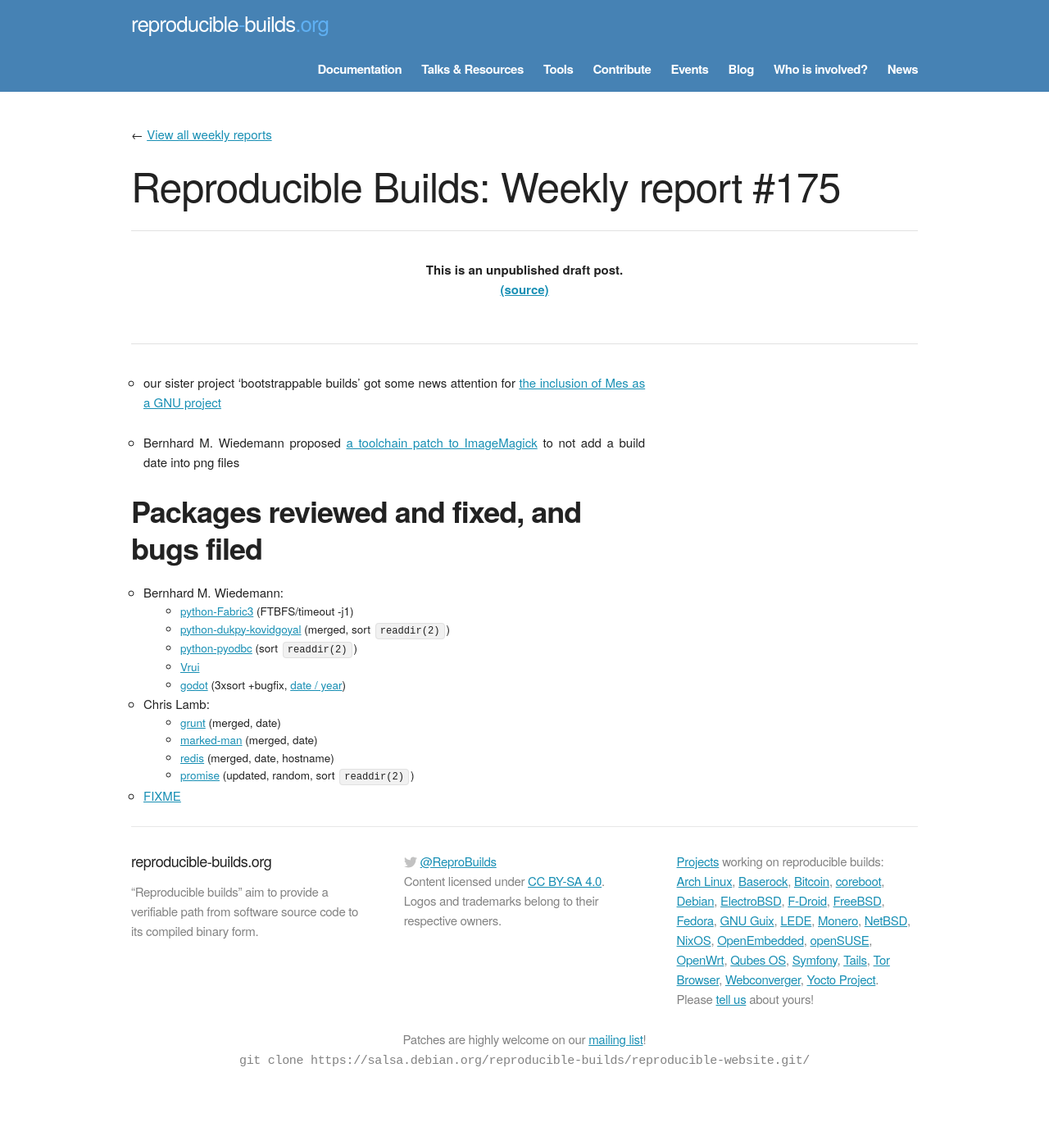
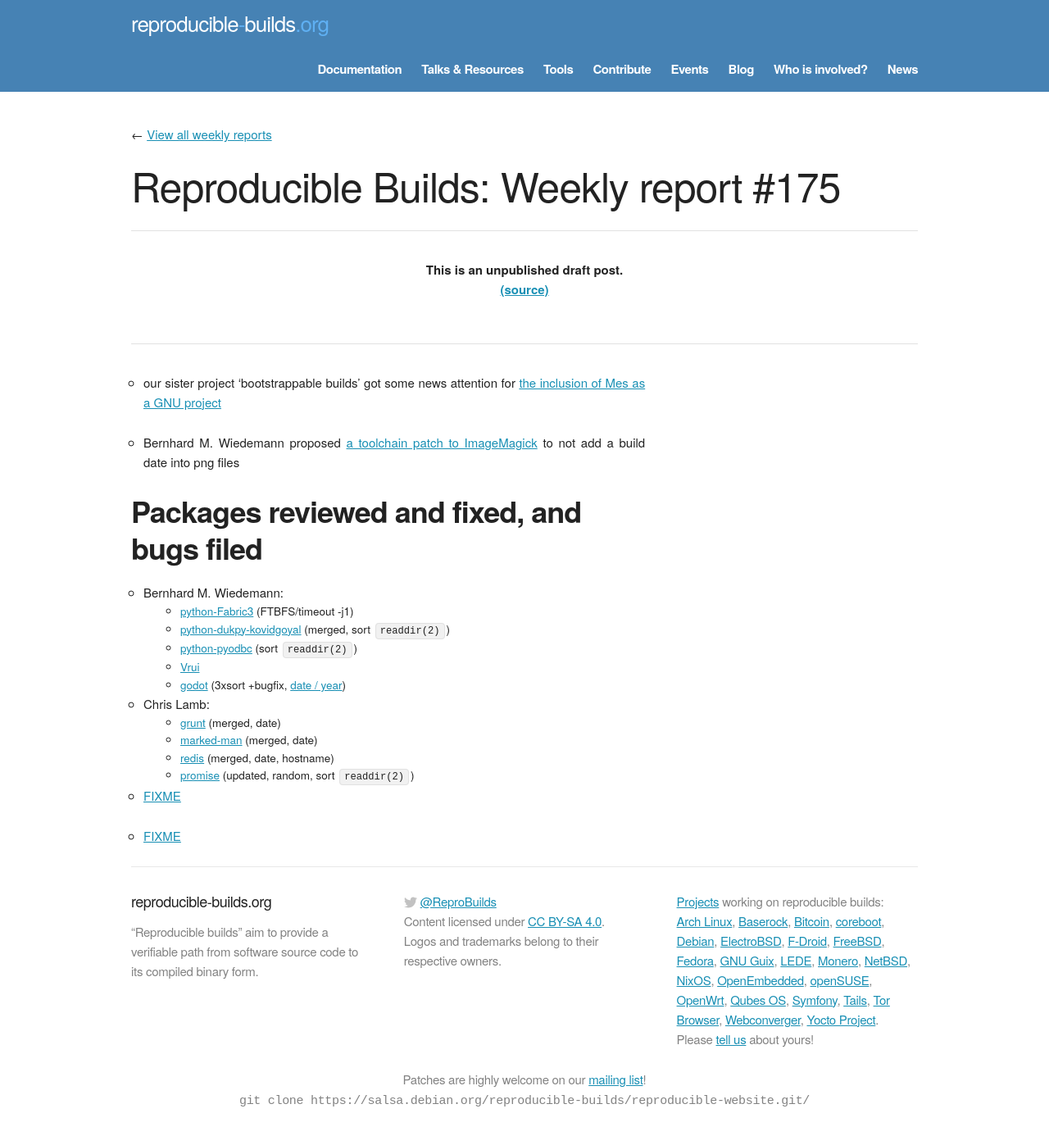
Before and after one commit to prototypefund/reproducible-website, a Jekyll site: the page built from _blog/posts/175.md, in a window 1280 px wide. Shown: the whole page at 82% size. Built offline with Jekyll 4.4.1, drawn with Linux system fonts in a browser that asks for light colours; some web fonts are replaced; before the commit the page ends 1337 px from its top, so only the background shows below that.

Commit message:
175: FIXME: https://lists.archlinux.org/pipermail/arch-dev-public/2018-August/029355.html
Signed-off-by: Holger Levsen <holger@layer-acht.org>

```diff
--- a/_blog/posts/175.md
+++ b/_blog/posts/175.md
@@ -25,3 +25,5 @@ Packages reviewed and fixed, and bugs filed
     * [promise](https://github.com/then/promise/pull/148#issuecomment-416569416) (updated, random, sort `readdir(2)`)
 
 * [FIXME](https://github.com/chneukirchen/mblaze/pull/132)
+
+* [FIXME](https://lists.archlinux.org/pipermail/arch-dev-public/2018-August/029355.html)
```
